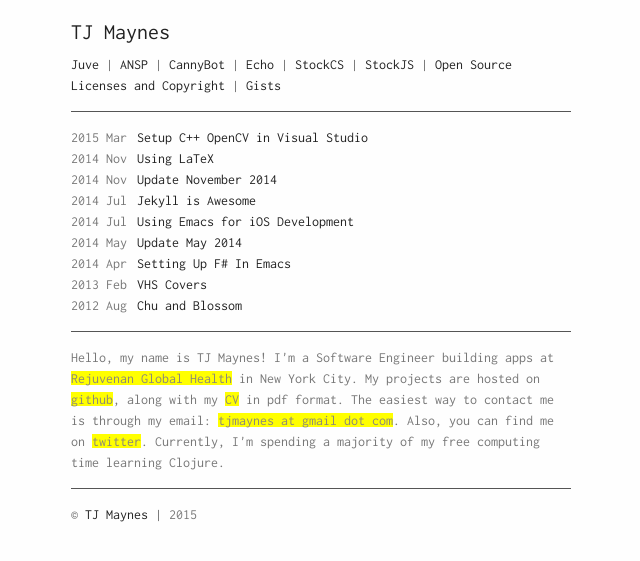
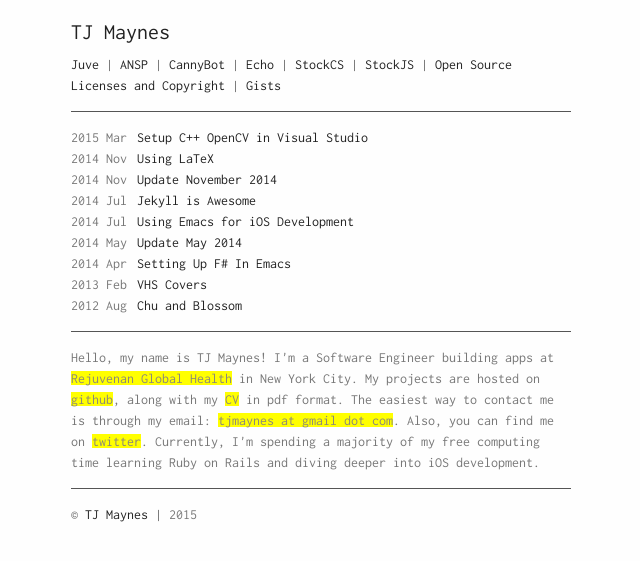
Before and after one commit to embaron/tjmaynes.github.io, a Jekyll site: the page built from index.html, in a window 1280 px wide. Shown: the top 561 px of the page, without its empty margins (319-959 px from the left). Built offline with Jekyll 4.4.1, drawn with Linux system fonts in a browser that asks for light colours.

Commit message:
Update about.html

```diff
--- a/_includes/about.html
+++ b/_includes/about.html
@@ -8,5 +8,5 @@
         href="mailto:tjmaynes@gmail.com">tjmaynes at gmail dot com</a>. Also,
     you can find me on <a href="https://www.twitter.com/tjmaynes/"
         target="_blank">twitter</a>. Currently, I'm spending a majority of my
-    free computing time learning Clojure.</p>
+    free computing time learning Ruby on Rails and diving deeper into iOS development.</p>
 </div>
```
